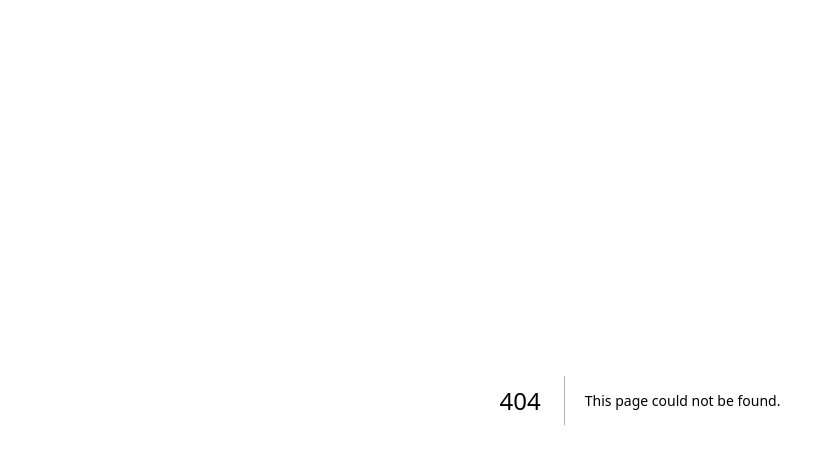
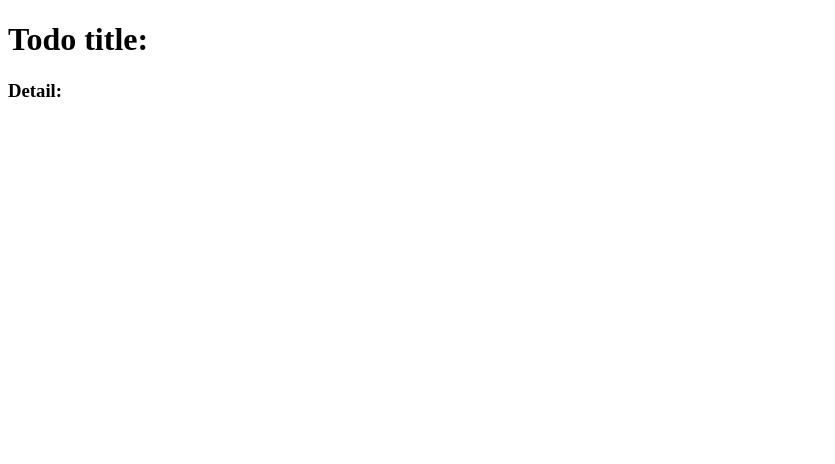
Before and after one commit to SethDimmer123/nextJs-CRUD-App, a Next.js app: page /1 in a window 1280 px wide. Before the commit this address had no page. Shown: the top 464 px of the page, without its empty margins (0-835 px from the left). Built offline with nearby package versions, Linux system fonts and the light colour scheme.

Commit message:
initial commit

```diff
--- /dev/null
+++ b/pages/[id].js
@@ -0,0 +1,29 @@
+// 30:32 created dynamic route for todos
+
+// 31:33 implementing SERVER-SIDE-RENDERING
+
+export async function getServerSideProps(context) {
+    // console.log(context)
+    // (32:34) open terminal the
+    //  context is being logged including a query object an id is in it.
+    // with it i can get the todo doc from the fireStore
+    //  database then render the information in the server.
+    const id = context.query.id
+    console.log(id)
+    return{//(32:10) when using getserversideprops i need to return an object witha props property
+        props: {
+
+        }
+    }
+
+}
+// 33:11 i get my data from firebase
+
+export default function Todo(){
+    return (
+        <div>
+            <h1>Todo title:</h1>
+            <h3>Detail: </h3>
+        </div>
+    )
+}
```
Also changed, not shown: components/TodoList.js (+9 -1 lines).
